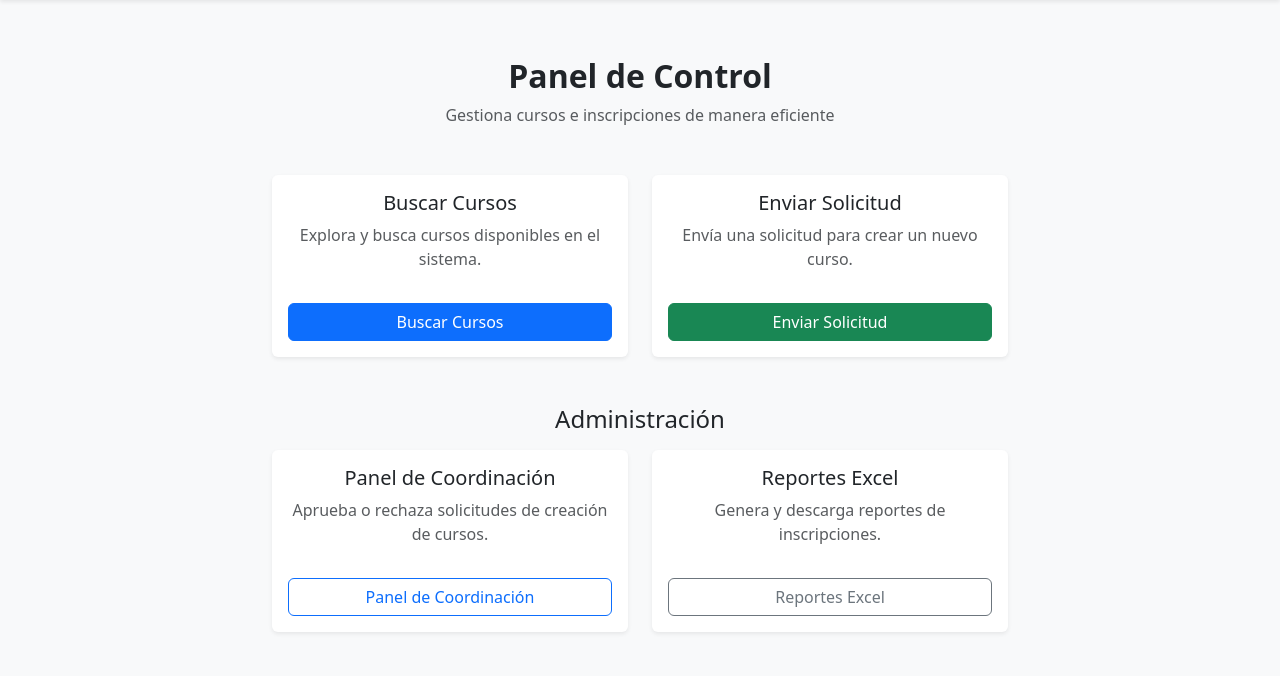
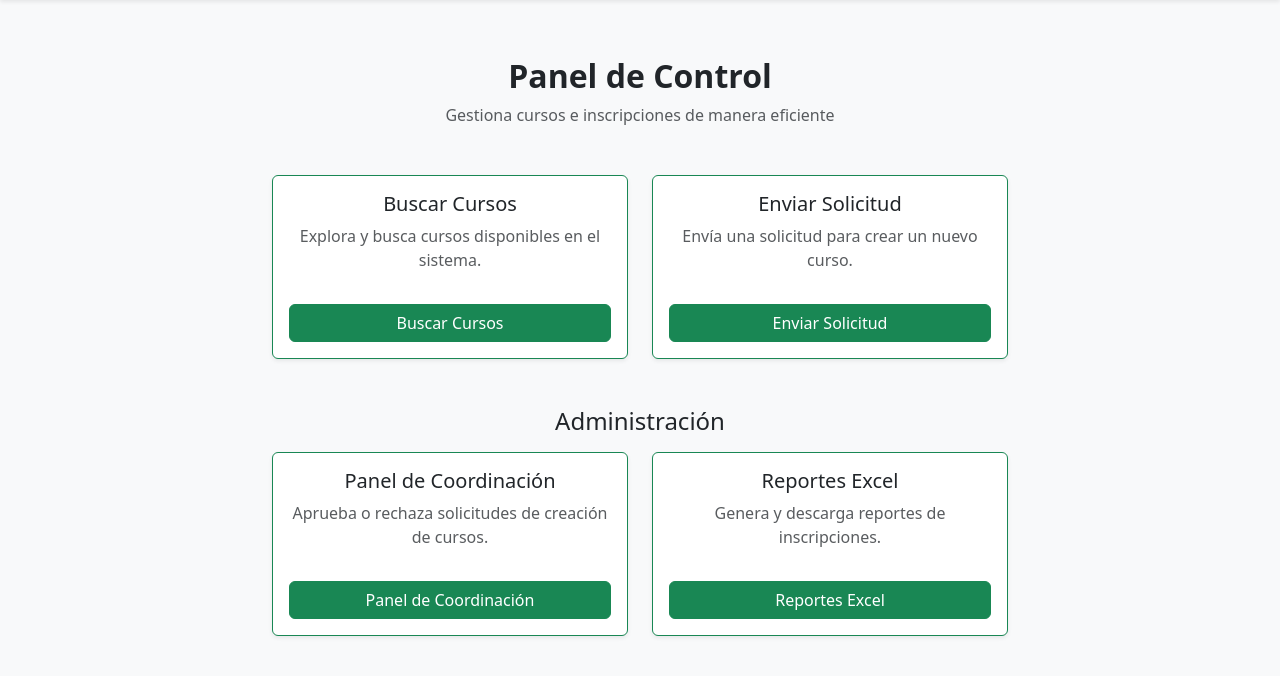
Before and after one commit to G1lber/Entreno-Cursos-Cortos, a Django app: page /dashboard/ in a window 1280 px wide. Shown: the part 51-727 px from the top of the page. Run offline with Django 5.2, Linux system fonts and the light colour scheme.

Commit message:
dashobard actualizado

```diff
--- a/curso/templates/dashboard.html
+++ b/curso/templates/dashboard.html
@@ -18,24 +18,24 @@
     <!-- Acciones -->
     <div class="row g-4 mb-5 justify-content-center align-items-stretch">
       <div class="col-md-5 col-lg-4 d-flex">
-        <div class="card shadow-sm border-0 text-center w-100 h-100">
+        <div class="card shadow-sm border border-success text-center w-100 h-100">
           <div class="card-body d-flex flex-column justify-content-between">
             <div>
               <h5 class="card-title">Buscar Cursos</h5>
               <p class="text-muted">Explora y busca cursos disponibles en el sistema.</p>
             </div>
-            <a href="{% url "buscar_curso" %}" class="btn btn-primary mt-3">Buscar Cursos</a>
+            <a href="{% url "buscar_curso" %}" class="btn btn-success mt-3 w-100">Buscar Cursos</a>
           </div>
         </div>
       </div>
       <div class="col-md-5 col-lg-4 d-flex">
-        <div class="card shadow-sm border-0 text-center w-100 h-100">
+        <div class="card shadow-sm border border-success text-center w-100 h-100">
           <div class="card-body d-flex flex-column justify-content-between">
             <div>
               <h5 class="card-title">Enviar Solicitud</h5>
               <p class="text-muted">Envía una solicitud para crear un nuevo curso.</p>
             </div>
-            <a href="#" class="btn btn-success mt-3">Enviar Solicitud</a>
+            <a href="{% url 'generar_curso' %}" class="btn btn-success mt-3 w-100">Enviar Solicitud</a>
           </div>
         </div>
       </div>
@@ -45,24 +45,24 @@
     <h4 class="mb-3 text-center">Administración</h4>
     <div class="row g-4 justify-content-center align-items-stretch">
       <div class="col-md-5 col-lg-4 d-flex">
-        <div class="card shadow-sm border-0 w-100 h-100">
+        <div class="card shadow-sm border border-success w-100 h-100">
           <div class="card-body text-center d-flex flex-column justify-content-between">
             <div>
               <h5 class="card-title">Panel de Coordinación</h5>
               <p class="text-muted">Aprueba o rechaza solicitudes de creación de cursos.</p>
             </div>
-            <a href="{% url 'coordinador' %}" class="btn btn-outline-primary w-100 mt-3">Panel de Coordinación</a>
+            <a href="{% url 'coordinador' %}" class="btn btn-success w-100 mt-3">Panel de Coordinación</a>
           </div>
         </div>
       </div>
       <div class="col-md-5 col-lg-4 d-flex">
-        <div class="card shadow-sm border-0 w-100 h-100">
+        <div class="card shadow-sm border border-success w-100 h-100">
           <div class="card-body text-center d-flex flex-column justify-content-between">
             <div>
               <h5 class="card-title">Reportes Excel</h5>
               <p class="text-muted">Genera y descarga reportes de inscripciones.</p>
             </div>
-            <a href="{% url "reportes" %}" class="btn btn-outline-secondary w-100 mt-3">Reportes Excel</a>
+            <a href="{% url "reportes" %}" class="btn btn-success w-100 mt-3">Reportes Excel</a>
           </div>
         </div>
       </div>
```
